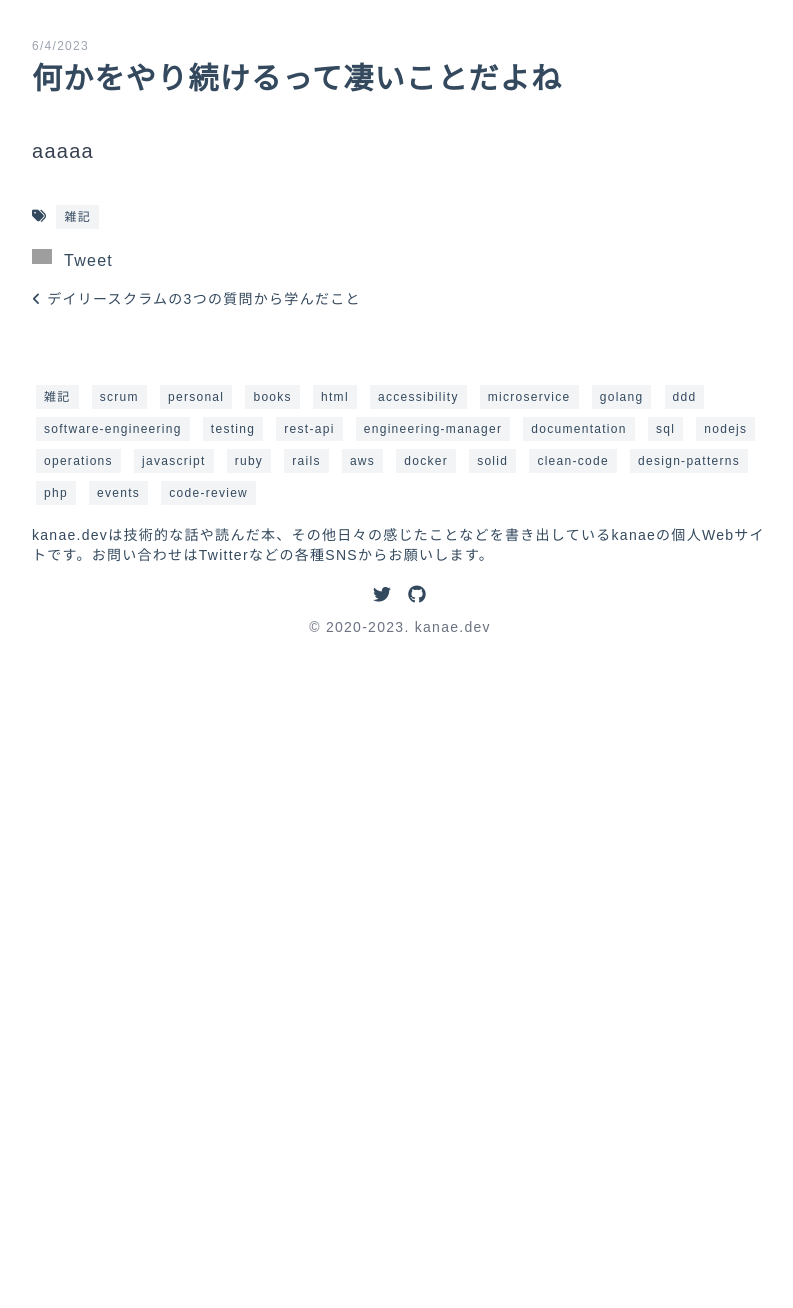
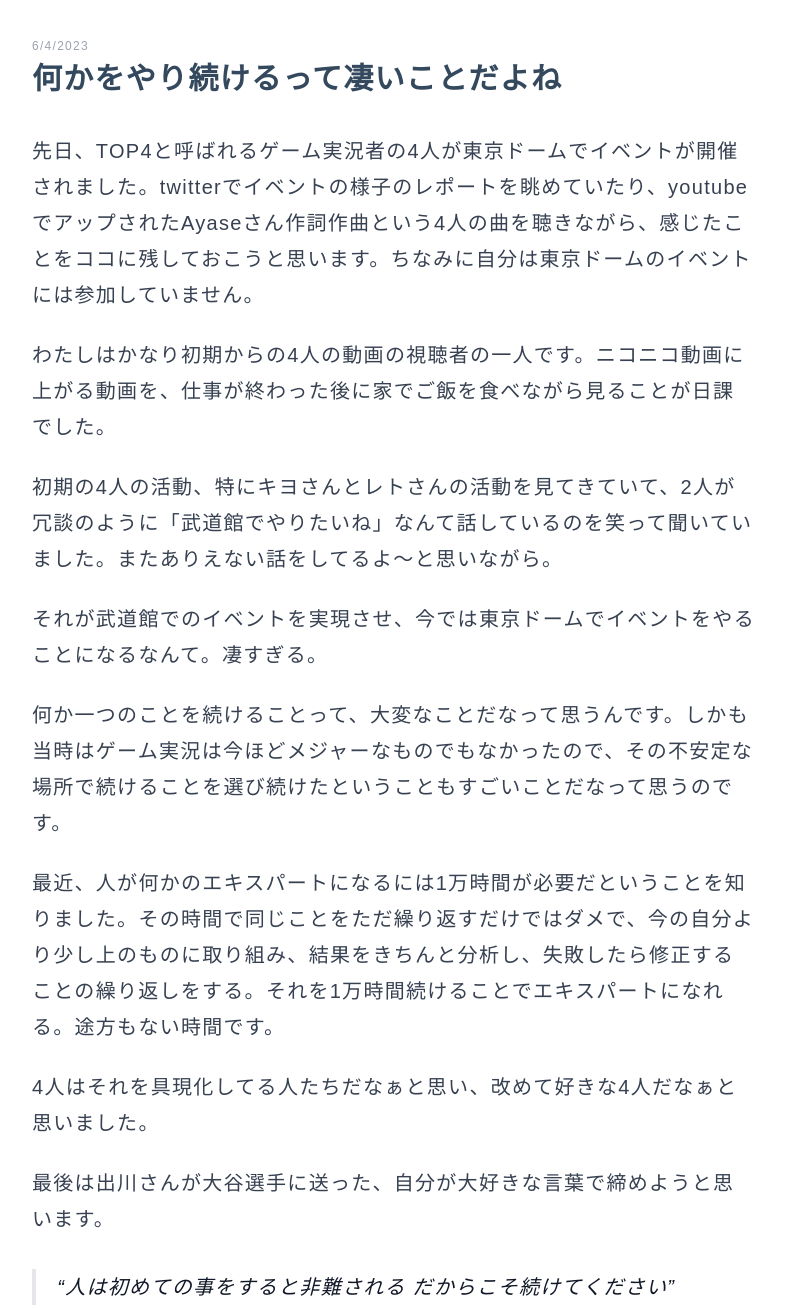
Before and after one commit to kanoemon/kanae.dev, an Astro site: page /posts/amazing-to-continue in a window 1280 px wide. Shown: the part 84-1392 px from the top of the page, without its empty margins (240-1033 px from the left). Before the commit the page ends 800 px from the top, so only its background shows below. Built offline with nearby package versions, Linux system fonts and the light colour scheme; Astro itself is replaced by a stand-in of ours; some packages are replaced by stand-ins of ours; grey boxes are pictures that could not be loaded.

Commit message:
Update amazing-to-continue

```diff
--- a/src/pages/posts/amazing-to-continue.md
+++ b/src/pages/posts/amazing-to-continue.md
@@ -6,4 +6,21 @@ pubDate: 2023-06-04T06:36:23.730Z
 tags:
   - 雑記
 ---
-aaaaa
+
+先日、TOP4と呼ばれるゲーム実況者の4人が東京ドームでイベントが開催されました。twitterでイベントの様子のレポートを眺めていたり、youtubeでアップされたAyaseさん作詞作曲という4人の曲を聴きながら、感じたことをココに残しておこうと思います。ちなみに自分は東京ドームのイベントには参加していません。
+
+わたしはかなり初期からの4人の動画の視聴者の一人です。ニコニコ動画に上がる動画を、仕事が終わった後に家でご飯を食べながら見ることが日課でした。
+
+初期の4人の活動、特にキヨさんとレトさんの活動を見てきていて、2人が冗談のように「武道館でやりたいね」なんて話しているのを笑って聞いていました。またありえない話をしてるよ〜と思いながら。
+
+それが武道館でのイベントを実現させ、今では東京ドームでイベントをやることになるなんて。凄すぎる。
+
+何か一つのことを続けることって、大変なことだなって思うんです。しかも当時はゲーム実況は今ほどメジャーなものでもなかったので、その不安定な場所で続けることを選び続けたということもすごいことだなって思うのです。
+
+最近、人が何かのエキスパートになるには1万時間が必要だということを知りました。その時間で同じことをただ繰り返すだけではダメで、今の自分より少し上のものに取り組み、結果をきちんと分析し、失敗したら修正することの繰り返しをする。それを1万時間続けることでエキスパートになれる。途方もない時間です。
+
+4人はそれを具現化してる人たちだなぁと思い、改めて好きな4人だなぁと思いました。
+
+最後は出川さんが大谷選手に送った、自分が大好きな言葉で締めようと思います。
+
+> 人は初めての事をすると非難される だからこそ続けてください
```
